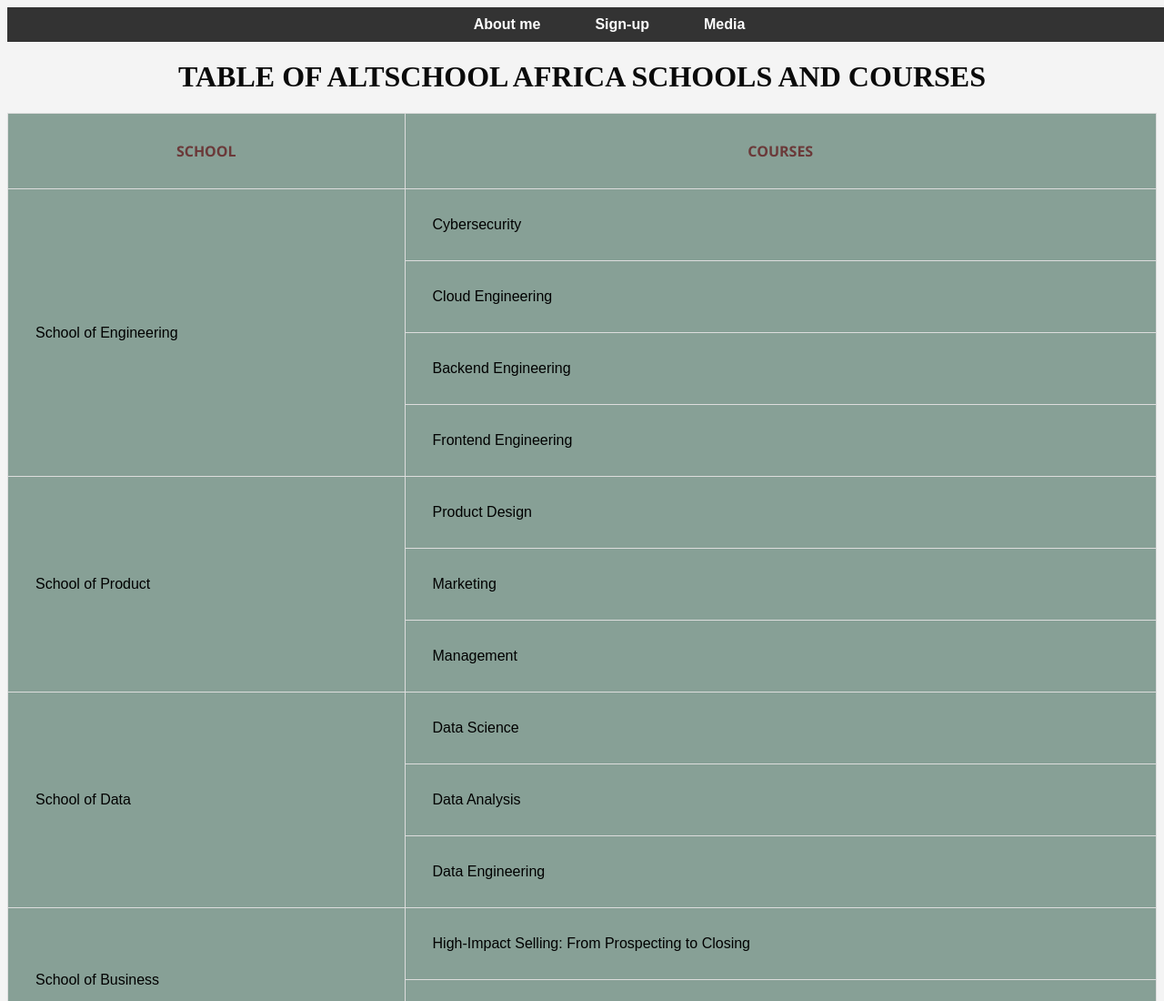
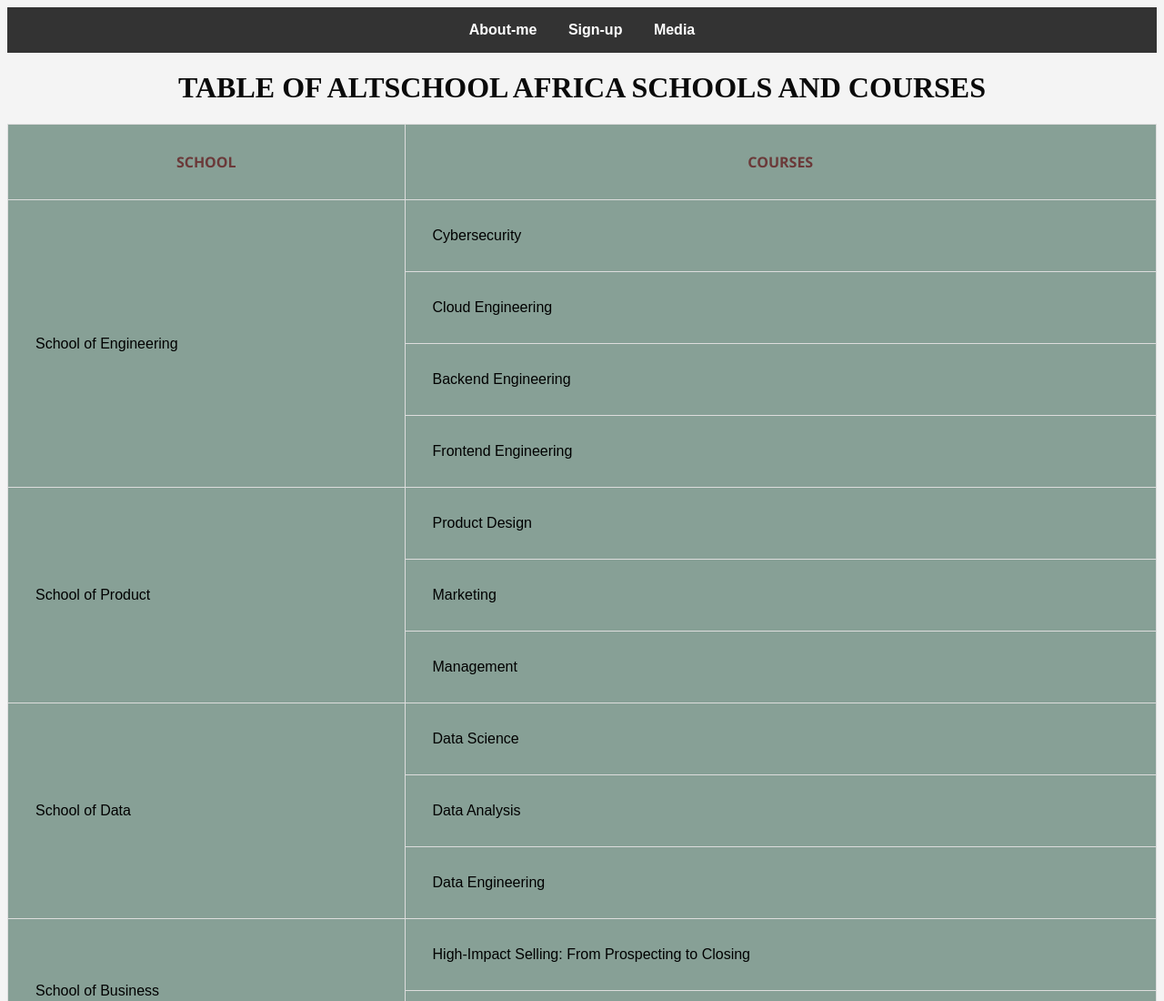
Before and after one commit to Sylvestrr/submisssion-day, a plain HTML site: page table.html in a window 1280 px wide. Shown: the top 1100 px of the page at 91% size. Drawn offline with Linux system fonts and the light colour scheme.

Commit message:
table edit nava

```diff
--- a/table.html
+++ b/table.html
@@ -17,19 +17,19 @@
     top: 0;
     background-color: #333;
     margin: 0;
-    padding: 10px;
+    /* padding: 10px; */
     width: 100%;
+    display: flex;
+    justify-content: center;
   }
 
   nav ul {
-    list-style-type: none;
-    display: flex;
-    justify-content: center;
-    margin: 0;
+    padding: 0;
+
   }
 
   nav ul li {
-    margin: 0 15px;
+    /* margin: 0 15px; */
     display: inline;
   }
 
@@ -100,7 +100,7 @@
     <nav>
       <ul>
         <li>
-          <a href="index.html"> <strong>About me</strong></a>
+          <a href="index.html"> <strong>About-me</strong></a>
         </li>
         <li>
           <a href="./signup.html"> <strong>Sign-up</strong> </a>
```
